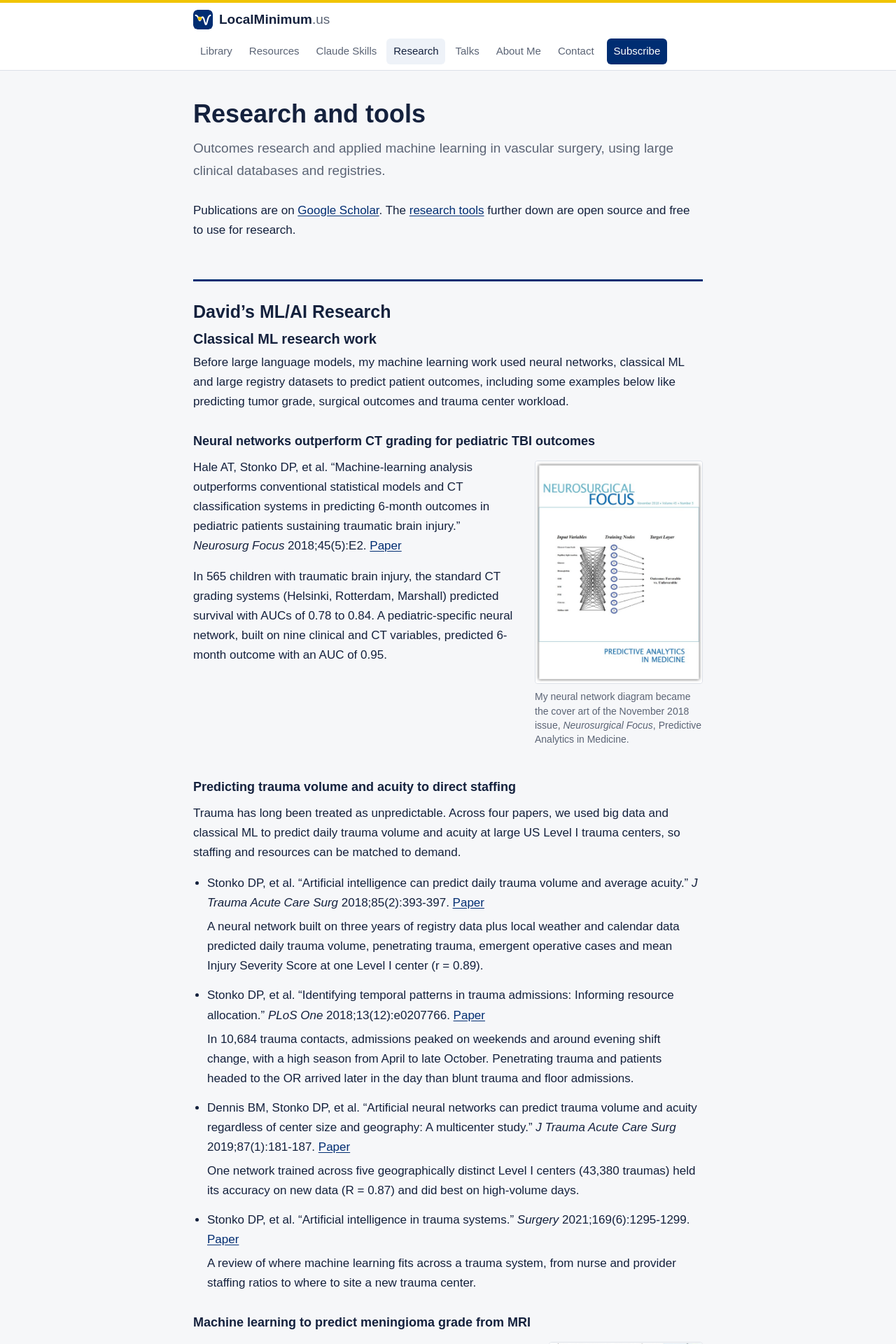
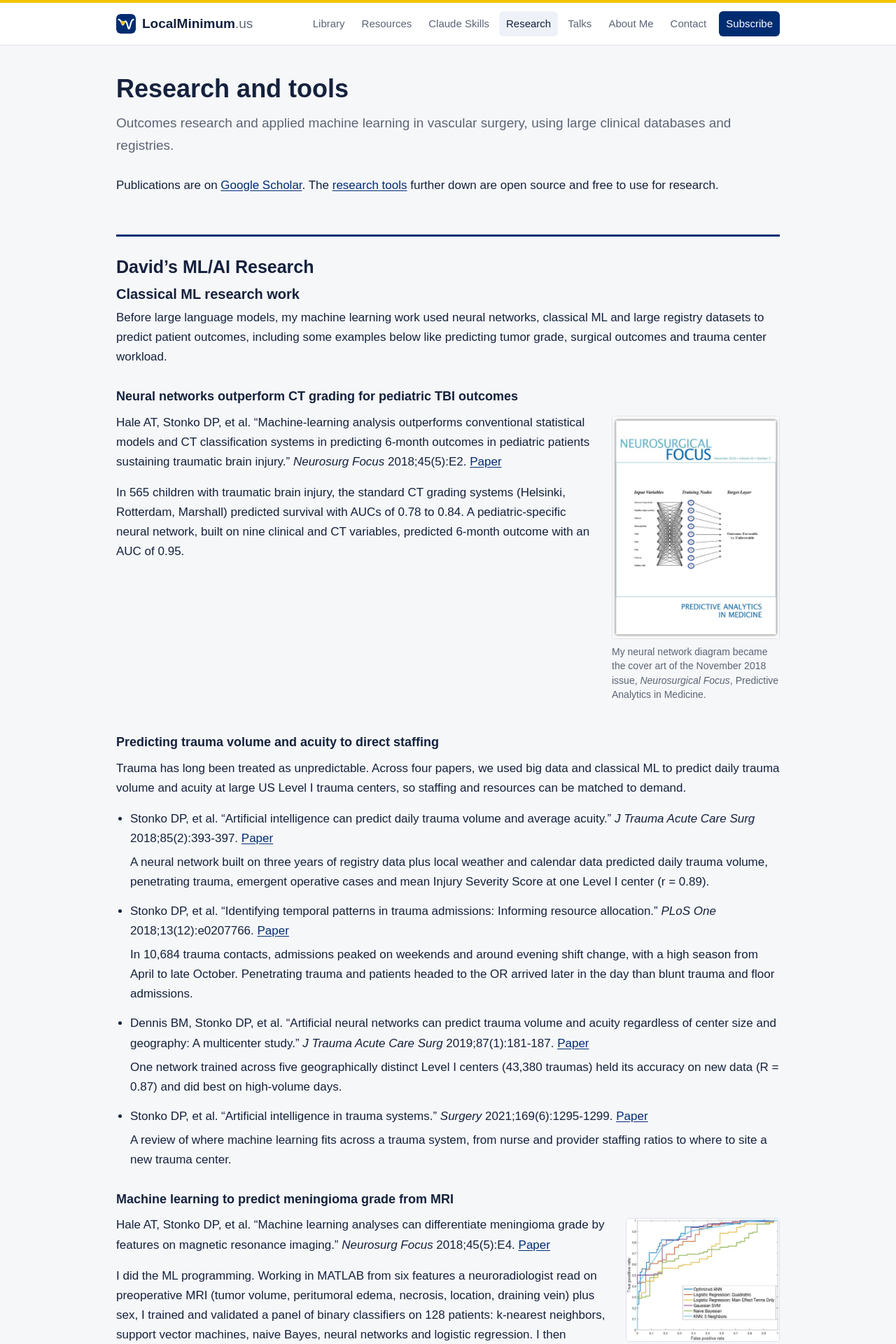
Before and after one commit to davidstonko/ai-surgery, a Jekyll site: the page built from docs/research/index.md, in a window 1280 px wide. Shown: the top 1920 px of the page at 70% size. Built offline with Jekyll 4.4.1, drawn with Linux system fonts in a browser that asks for light colours; some of the changed text lies outside the part shown.

Commit message:
Wider site column; DFWC EVS poster with hover zoom
Co-Authored-By: Claude Opus 5.5 <noreply@anthropic.com>
Claude-Session: https://claude.ai/code/session_01CC9uqAMJHVu3pkJefiANJN

```diff
--- a/docs/assets/site.css
+++ b/docs/assets/site.css
@@ -12,7 +12,7 @@
 html { -webkit-text-size-adjust: 100%; }
 body { margin: 0; border-top: 4px solid #F1C400; background: var(--bg); color: var(--ink); font: 17px/1.65 Arial, "Helvetica Neue", Helvetica, sans-serif; }
 a { color: var(--accent); text-underline-offset: 2px; }
-.wrap { max-width: 760px; margin: 0 auto; padding: 0 16px; }
+.wrap { max-width: 980px; margin: 0 auto; padding: 0 16px; }
 
 .top { background: var(--card); border-bottom: 1px solid var(--line); }
 .bar { display: flex; align-items: center; justify-content: space-between; gap: 12px; min-height: 60px; flex-wrap: wrap; padding-top: 8px; padding-bottom: 8px; }
@@ -39,8 +39,14 @@ h1 { font-size: 36px; margin: 0 0 12px; }
 .paper-fig { margin: 8px 0 16px; }
 .paper-cover figcaption, .paper-fig figcaption { font-size: 14px; color: var(--muted); margin-top: 8px; line-height: 1.45; }
 .paper-cover.paper-side { width: 220px; }
+.paper-cover.poster-zoom { width: 300px; position: relative; z-index: 1; }
+.poster-zoom img { transition: transform .25s ease, box-shadow .25s ease; transform-origin: top right; }
+@media (hover: hover) and (min-width: 900px) {
+  .poster-zoom:hover { z-index: 20; }
+  .poster-zoom:hover img { transform: scale(2.6); box-shadow: 0 12px 40px rgba(0,0,0,.28); }
+}
 .clear { clear: both; }
-@media (max-width: 560px) { .paper-cover, .paper-cover.paper-side { float: none; width: 60%; margin: 8px auto 16px; } }
+@media (max-width: 560px) { .paper-cover, .paper-cover.paper-side { float: none; width: 60%; margin: 8px auto 16px; } .paper-cover.poster-zoom { float: none; width: 100%; margin: 8px 0 16px; } }
 .prose hr.sub { border-top: 1px solid var(--line); margin: 40px 0 0; }
 .prose hr + h3 { margin-top: 24px; }
 .prose h2 + h3 { margin-top: 12px; }
--- a/docs/research/index.md
+++ b/docs/research/index.md
@@ -94,12 +94,19 @@ Research use only. Not a regulated medical device.
 
 ### DFWC wound healing calculator
 
+<figure class="paper-cover poster-zoom">
+<a href="{{ '/assets/research/dfwc-evs-2026-poster.pdf' | relative_url }}"><img src="{{ '/assets/research/dfwc-evs-2026-poster.jpg' | relative_url }}" alt="Poster: Data Visualization and Prediction of DFU Healing. WIfI component outperforms the composite stage, and more sophisticated models aren't much better. Eastern Vascular Society 2026." width="1400" height="1225" loading="lazy"></a>
+<figcaption>Poster, Eastern Vascular Society 40th Annual Meeting, September 2026. <a href="{{ '/assets/research/dfwc-evs-2026-poster.pdf' | relative_url }}">Open the PDF</a>.</figcaption>
+</figure>
+
 Estimates the probability that a diabetic foot ulcer heals within 180 days, from four variables available at the first visit, including toe location, University of Texas stage and WIfI wound grade. Developed on 1,141 ulcers from 387 patients at the Johns Hopkins Diabetic Foot and Wound Center and reported per TRIPOD+AI.
 
 **[Open the calculator](https://davidstonko.github.io/dfwc-calc/)** &middot; [Source on GitHub](https://github.com/davidstonko/dfwc-calc)
 
 For research and education only. Not for clinical decision-making.
 
+<div class="clear"></div>
+
 ### More code
 
 Everything else is on [GitHub](https://github.com/davidstonko), including the [Claude skills](../skills/).
```
Also changed, not shown: docs/assets/research/dfwc-evs-2026-poster.jpg (added), 1 other file.
